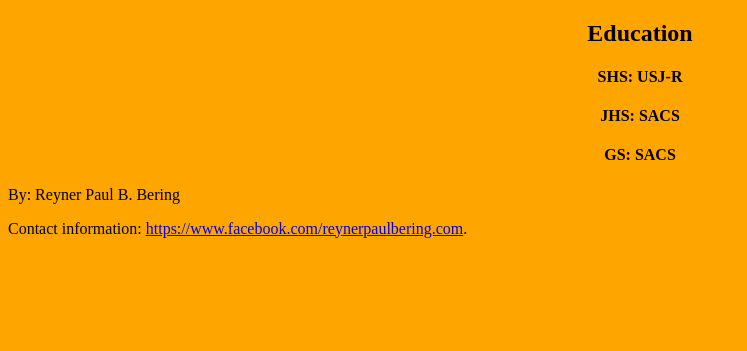
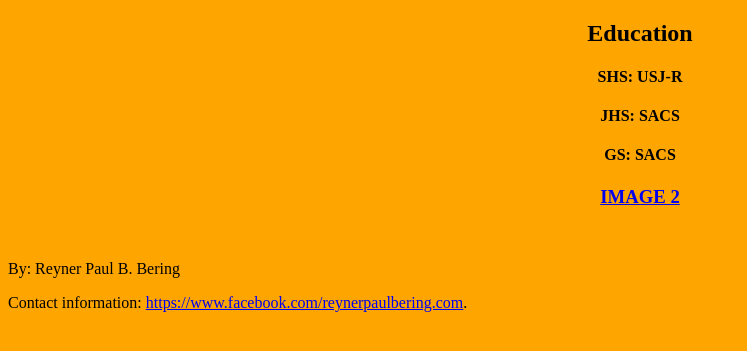
Before and after one commit to reynerbering/BeringR, a PHP site: page / in a window 1280 px wide. Shown: the part 139-490 px from the top of the page, without its empty margins (0-747 px from the left). Run offline with PHP 8.4, Linux system fonts and the light colour scheme.

Commit message:
Update index.php

```diff
--- a/index.php
+++ b/index.php
@@ -23,7 +23,7 @@
 				<p><h4>GS: SACS</h4></p>
 			</article>
 			<aside>
-				<p></p>
+				<p><h3><a href="image2.html"> IMAGE 2 </a></h3><br></p>
 			</aside>
 		</center>
 		</main>
```
